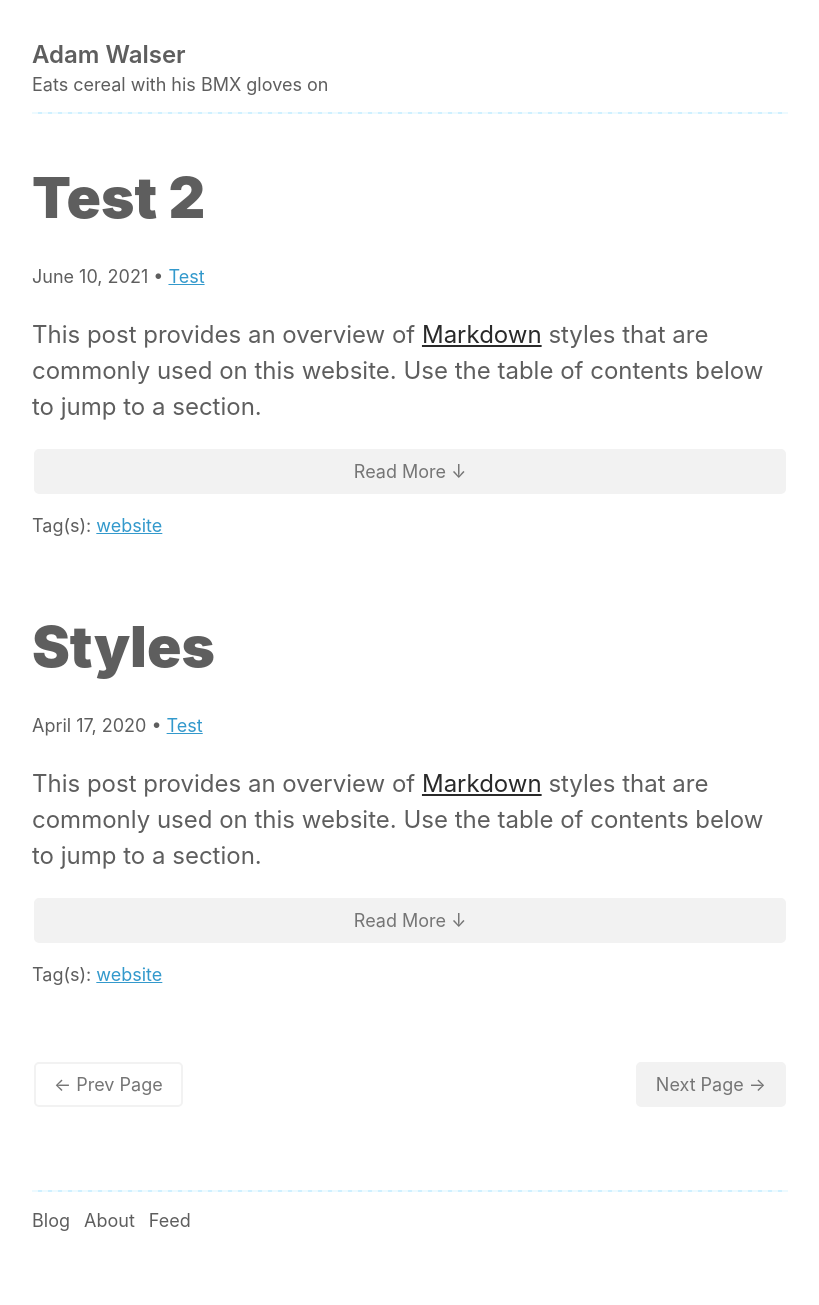
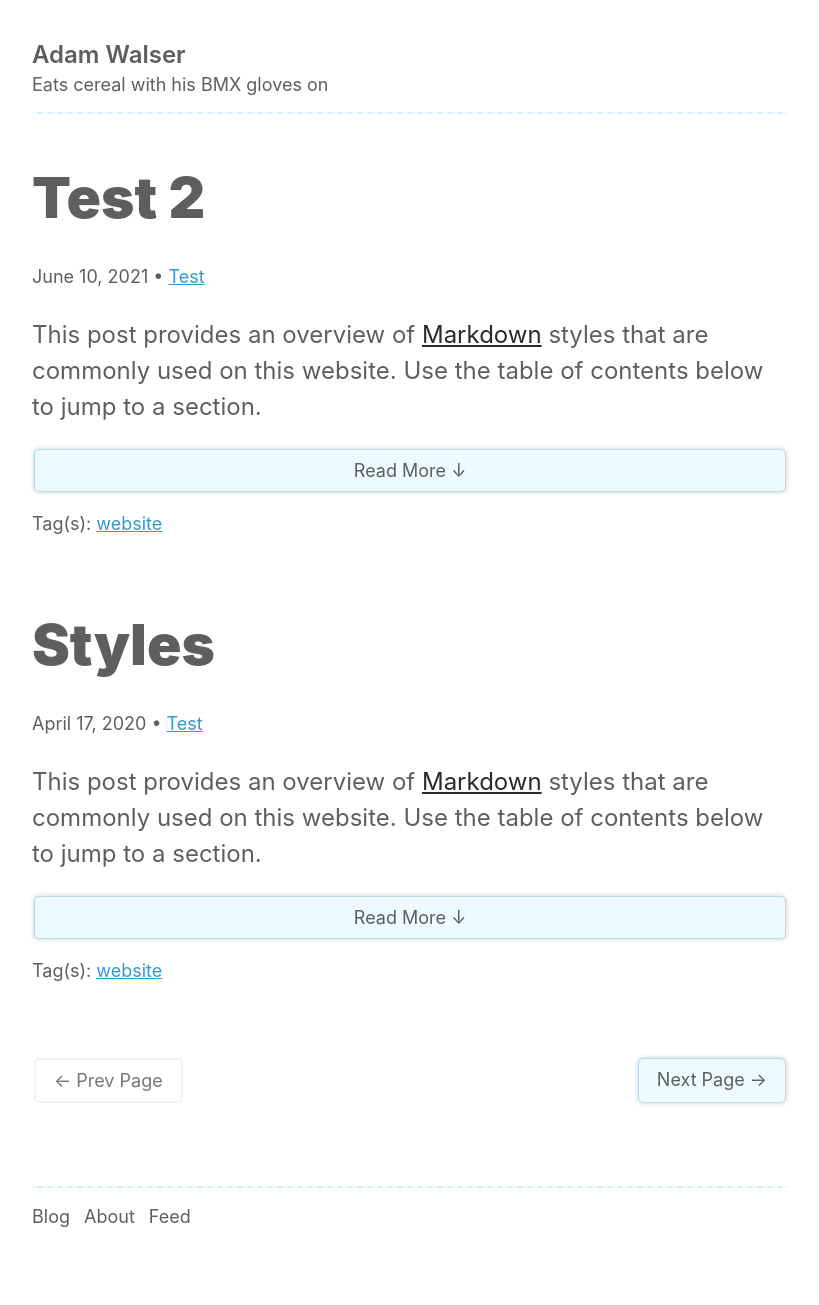
Before and after one commit to ajpwalser/ajpwalser.github.io, a Jekyll site: the page built from index.html, in a window 1280 px wide. Shown: the whole page, without its empty margins (230-1049 px from the left). Built offline with Jekyll 4.4.1, drawn with Linux system fonts in a browser that asks for light colours; some web fonts are replaced; the list of posts is cut into pages by our own code.

Commit message:
Update style.css

```diff
--- a/css/style.css
+++ b/css/style.css
@@ -163,7 +163,6 @@ figcaption {
 /* Blockquotes */
 
 blockquote {
-  font-weight: 500;
   margin: 1em auto;
   padding-left: 1em;
   background: #EDFAFF;
@@ -210,7 +209,7 @@ ul.headline {
   padding: 0;
   list-style-type: none;
   line-height: 0.5em;
-  margin-bottom: 2em; /* test */
+  margin-bottom: 2em;
 }
 
 /* ul.headline a {
@@ -274,12 +273,13 @@ figcaption {
 .post-nav a {
   padding: 7px 18px;
   margin: 2px;
-  color: rgb(117, 117, 117);
-  background-color: rgb(242, 242, 242);
-  border: 2px solid rgb(242, 242, 242);
+  color: #5E5E5E;
+  background-color: #EDFAFF;
+  border: 1px solid #B4DCED;
   -webkit-border-radius: 5px;
   -moz-border-radius: 5px;
   border-radius: 5px;
+  box-shadow:0 0 5px #00000033;
   text-decoration: none;
 }
 
```
